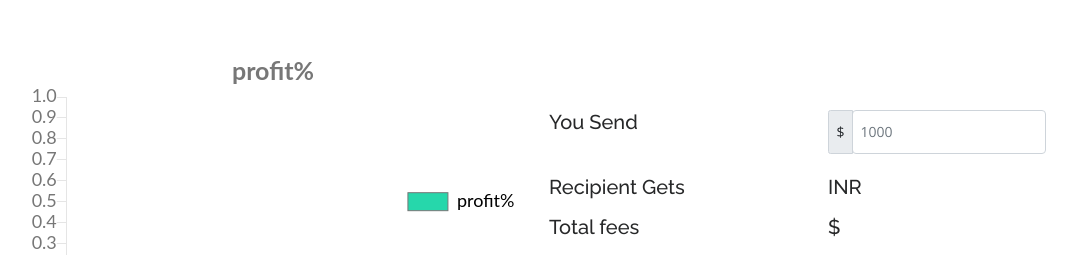
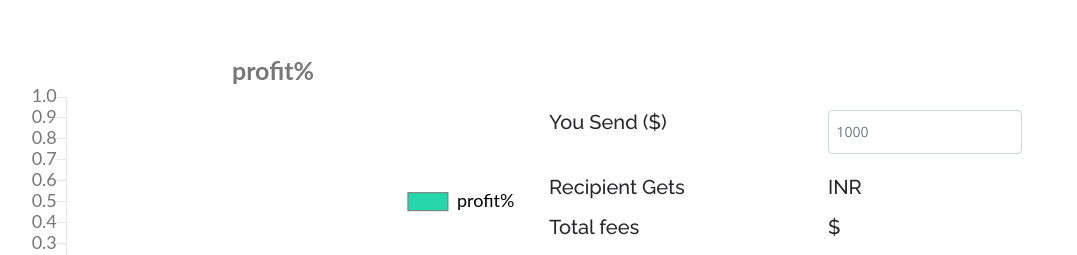
Before and after one commit to saivineeth18/chain, a Django app: template model/templates/model/index.html in a window 1280 px wide. Shown: the part 1595-1850 px from the top of the page, without its empty margins (105-1182 px from the left). Run offline with Django 3.2, Linux system fonts and the light colour scheme; the template is opened without the code that fills it, so the values that code supplies are empty; some libraries are stand-ins or nearby versions.

Commit message:
Update index.html

```diff
--- a/model/templates/model/index.html
+++ b/model/templates/model/index.html
@@ -96,10 +96,9 @@
 
           <div class="col center-block" style="margin-top: 5%;">
             <div class="row" style="padding: 1%;">
-              <div class="col"><h2>You Send</h2></div>
+              <div class="col"><h2>You Send ($)</h2></div>
               <div class="col">
                 <div class="input-group mb-3">
-                  <span class="input-group-text" style="font-size: 14px;height: 44px;">$</span>
                   <form method="POST" id="formOne">
                     {% csrf_token %}
                     <input id="send" type="text" class="form-control"  name="send" placeholder="1000" value="{{show}}" style="border-radius: 4px;box-shadow: none;font-size: 14px;height: 44px;">
```
